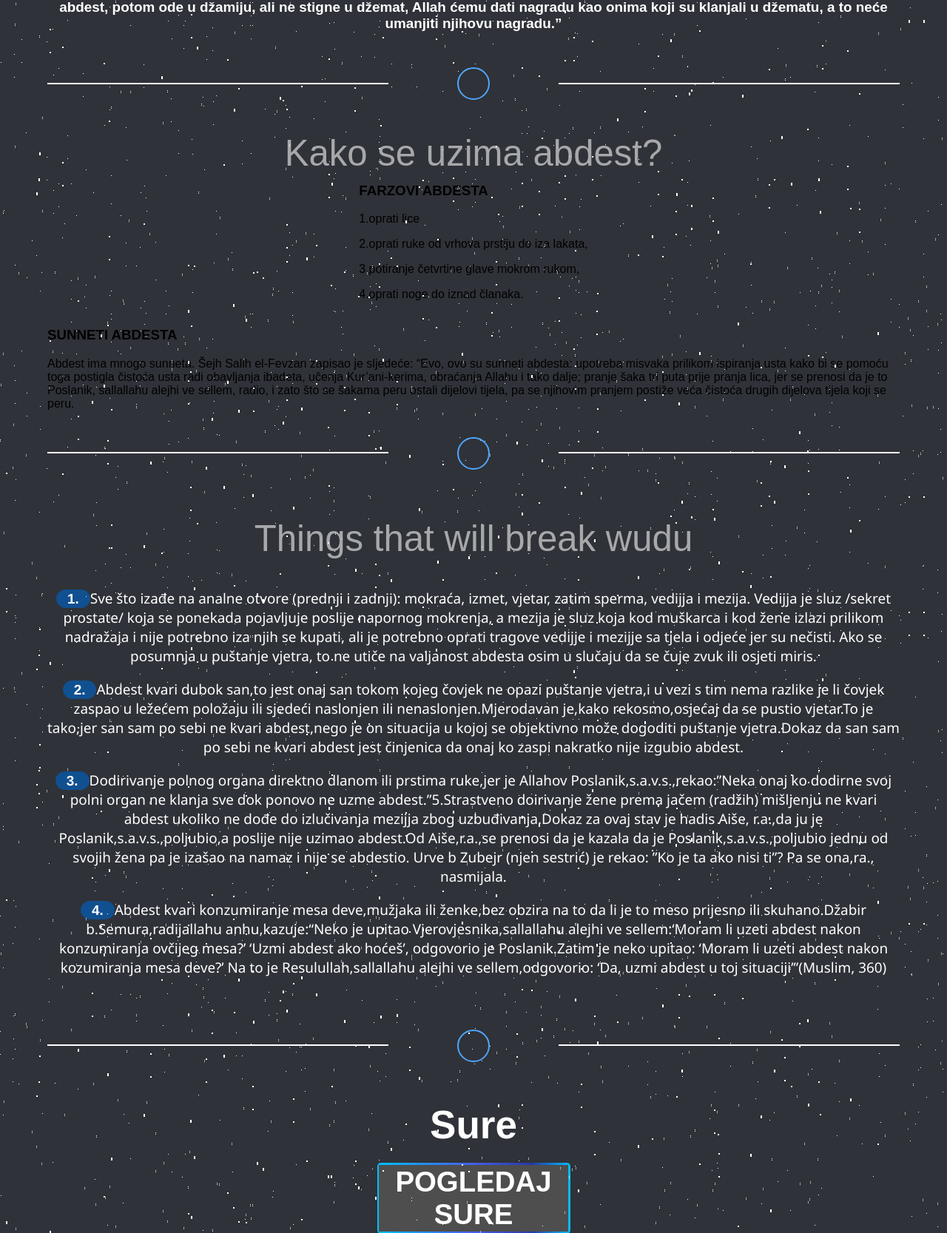
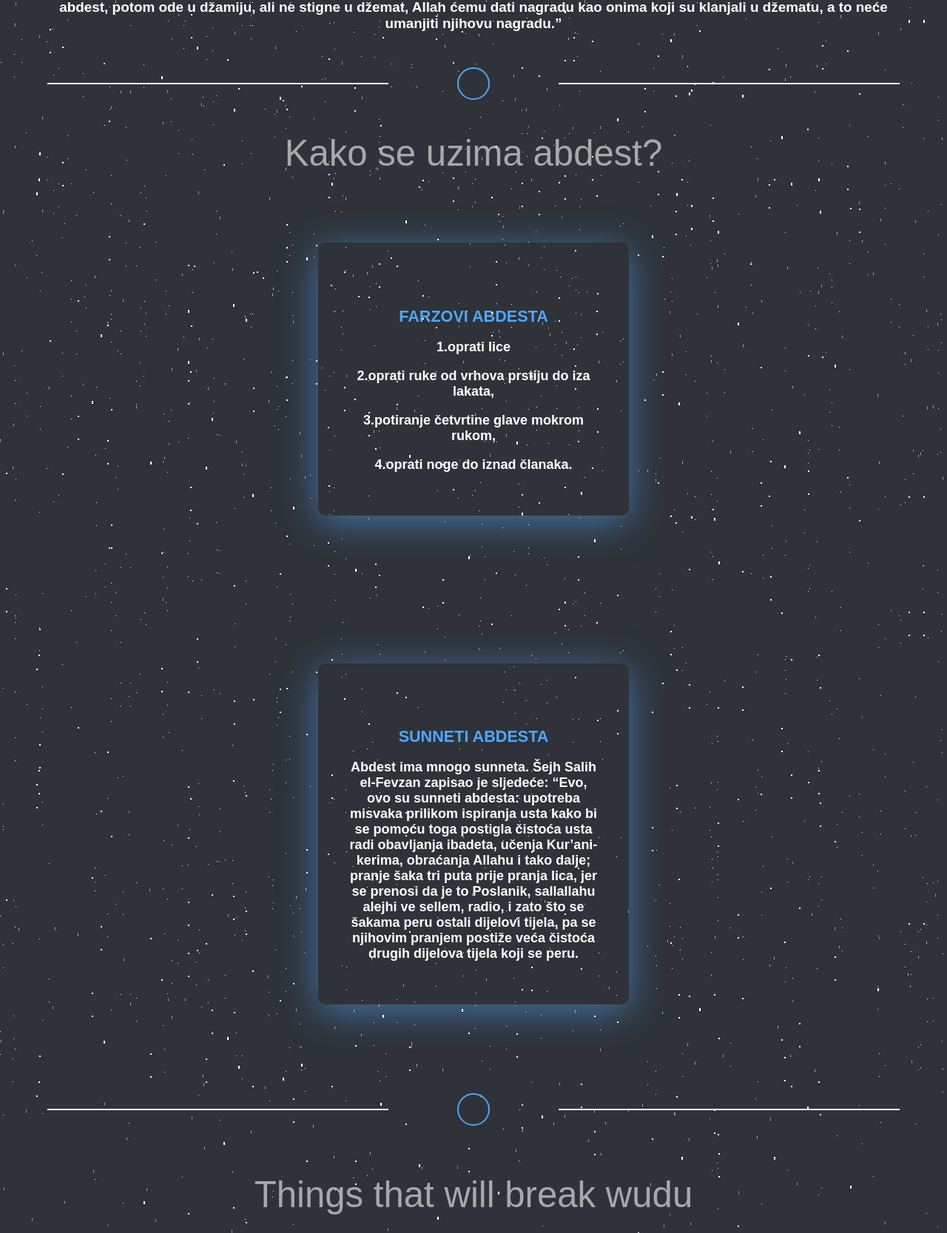
Before and after one commit to H4S0/Islam-in-motion, a PHP site: page / in a window 1280 px wide. Shown: the part 2014-3681 px from the top of the page at 74% size. Run offline with PHP 8.4, Linux system fonts and the light colour scheme.

Commit message:
Update style.css

```diff
--- a/style.css
+++ b/style.css
@@ -407,7 +407,7 @@ body, html {
   }
 
 
-  .services .content .carddd{
+  .services .content .card{
 	background: none;
 	width: 340px;
 	margin: 100px;
@@ -421,7 +421,7 @@ body, html {
   }
 
 
-  .services .content .carddd .info{
+  .services .content .card .info{
 	text-align: center;
 	font-size: large;
 	margin-top: 2.3rem;
@@ -429,7 +429,7 @@ body, html {
 	color: white;
   }
 
-  .services .content .carddd .info h3{
+  .services .content .card .info h3{
 	color: #50A7FF;
 	font-size: 1.2em;
 	font-weight: 700;
```
